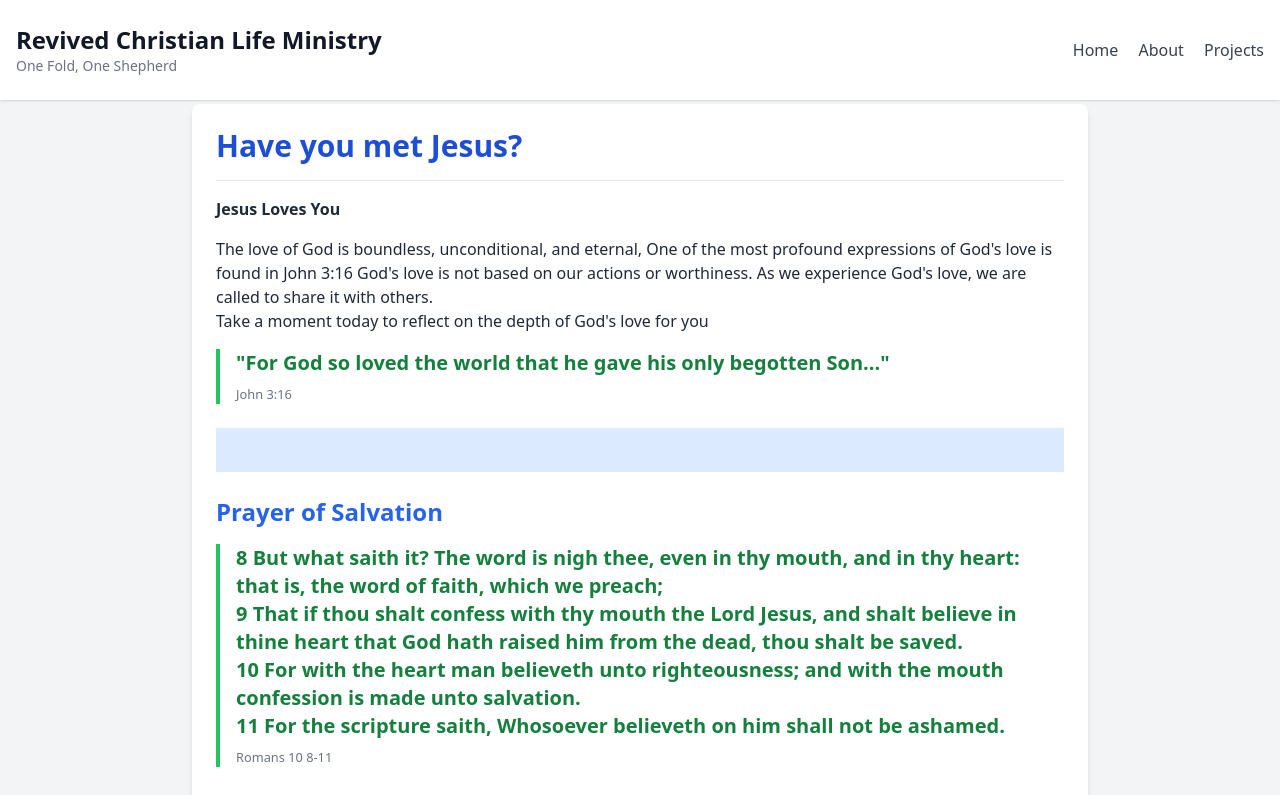
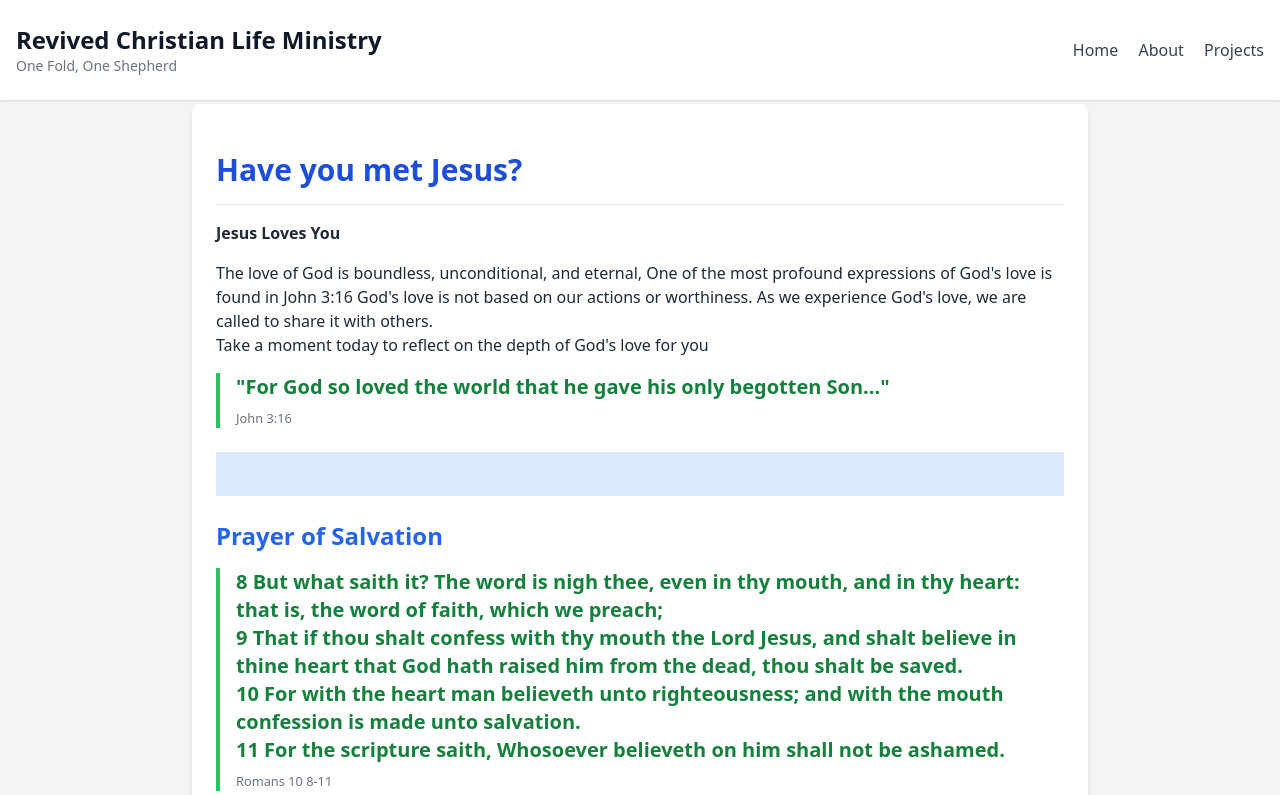
Before and after one commit to lrdaries/rclmnew, a plain HTML site: page recievechrist.html in a window 1280 px wide. Shown: the top 795 px of the page. Drawn offline with nearby package versions, Linux system fonts and the light colour scheme; a web font is replaced by a local one.

Commit message:
Edit your commit message below. Lines starting with '#' will be ignored, and an empty message aborts the commit.

```diff
--- a/recievechrist.html
+++ b/recievechrist.html
@@ -29,7 +29,7 @@
       <a href="index.html" class="hover:underline"></a> <span>Receive Christ</span>
     </nav>-->
 
-    <h2 class="text-3xl font-bold mb-4 text-blue-700">Have you met Jesus?</h2>
+    <br><h2 class="text-3xl font-bold mb-4 text-blue-700">Have you met Jesus?</h2>
     <hr class="mb-4">
 
     <p class="mb-4 font-semibold">Jesus Loves You</p>
```
